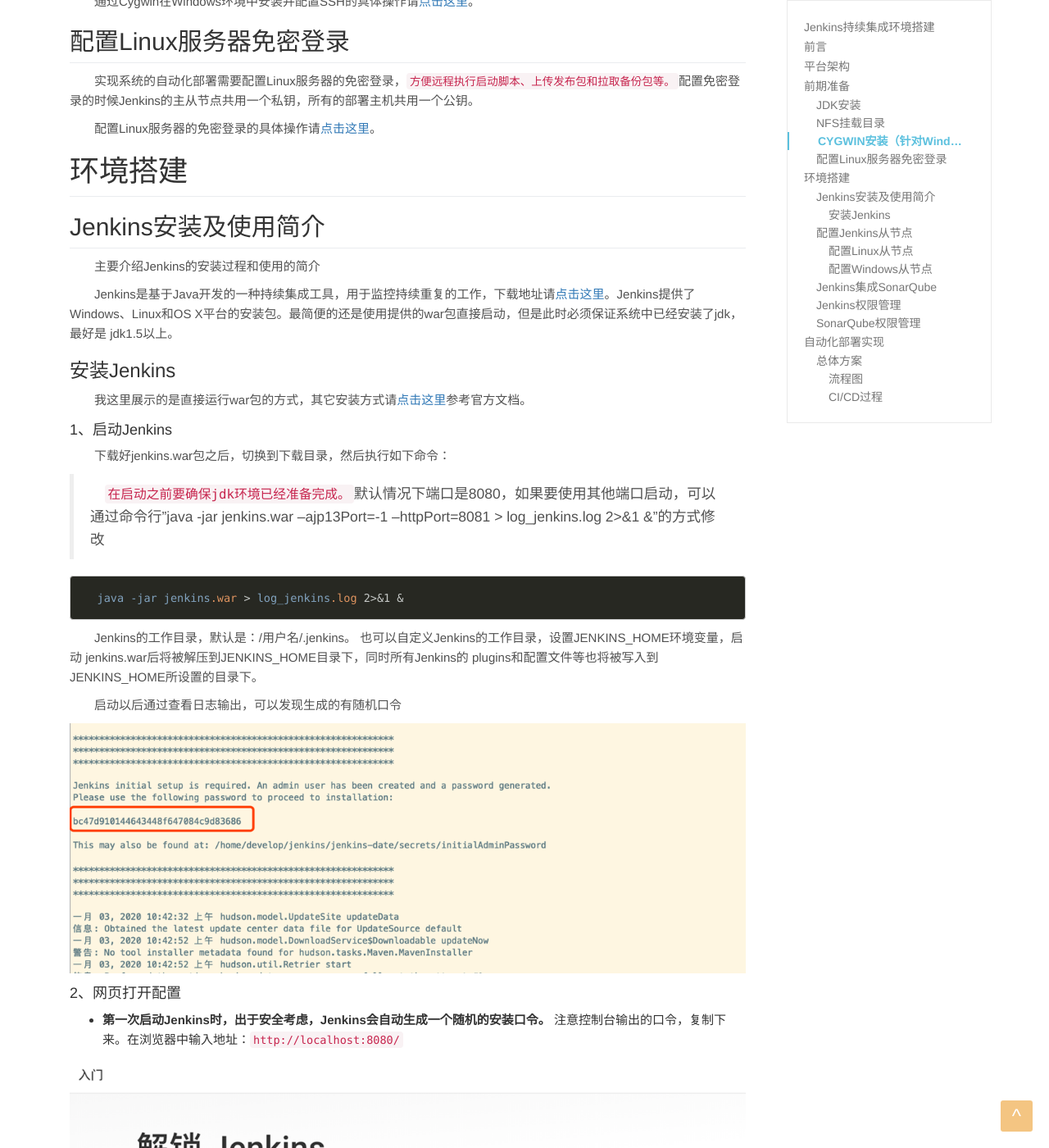
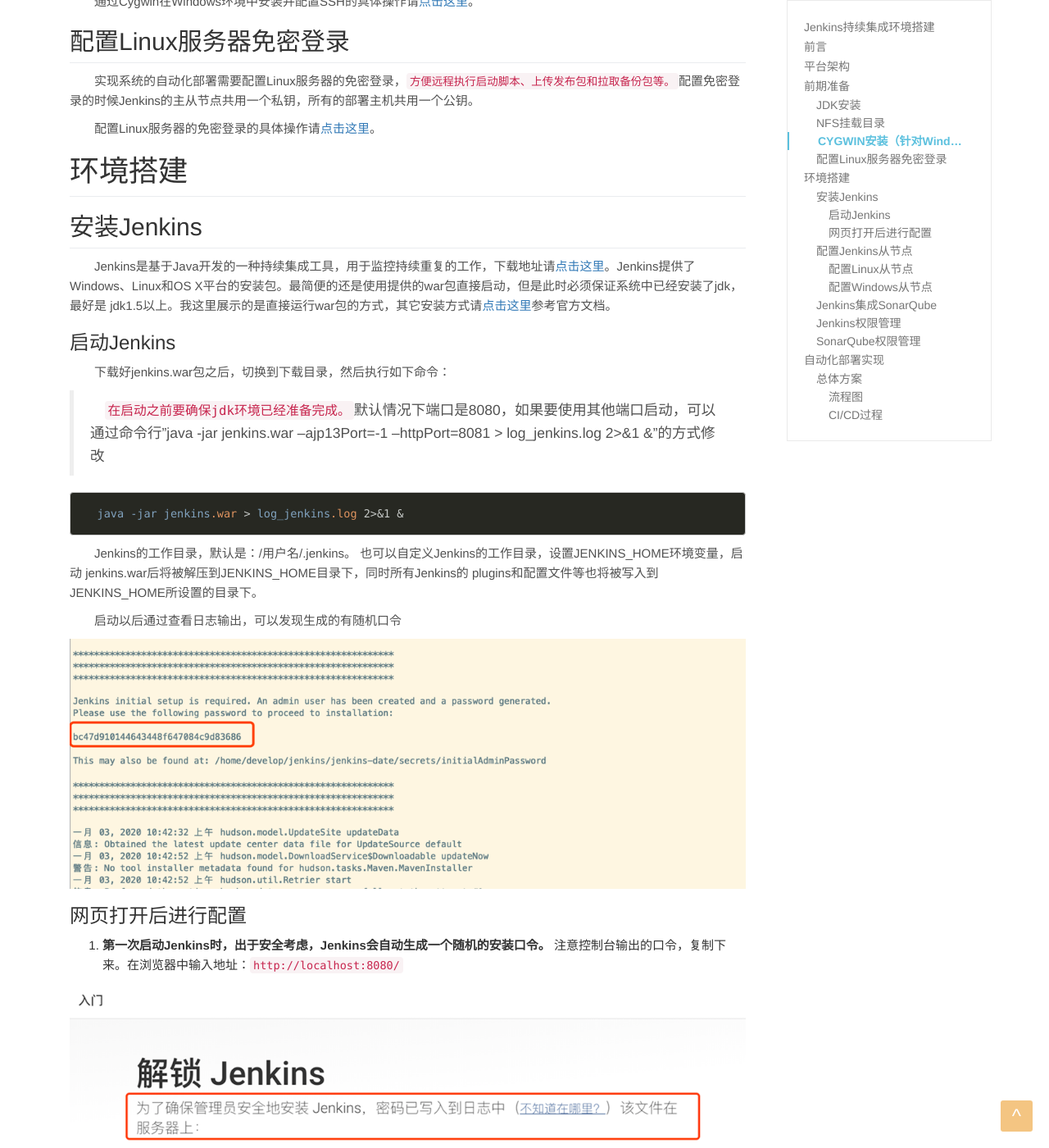
Before and after one commit to howdypl/howdypl.github.io, a Jekyll site: the page built from _posts/2020-01-02-jenkins-summary.md, in a window 1280 px wide and 1400 px high, scrolled down 1553 px. Shown: the whole window at 82% size. Built offline with Jekyll 4.4.1, drawn with Linux system fonts in a browser that asks for light colours.

Commit message:
Jenkins持续集成环境搭建初稿202001031354

```diff
--- a/_posts/2020-01-02-jenkins-summary.md
+++ b/_posts/2020-01-02-jenkins-summary.md
@@ -46,15 +46,11 @@ tags: [Jenkins]
 
 # 环境搭建
 
-## Jenkins安装及使用简介
-&emsp;&emsp;主要介绍Jenkins的安装过程和使用的简介
 
-&emsp;&emsp;Jenkins是基于Java开发的一种持续集成工具，用于监控持续重复的工作，下载地址请[点击这里](https://jenkins.io/zh/download/ "Jenkins下载地址")。Jenkins提供了Windows、Linux和OS X平台的安装包。最简便的还是使用提供的war包直接启动，但是此时必须保证系统中已经安装了jdk，最好是 jdk1.5以上。
+## 安装Jenkins
+&emsp;&emsp;Jenkins是基于Java开发的一种持续集成工具，用于监控持续重复的工作，下载地址请[点击这里](https://jenkins.io/zh/download/ "Jenkins下载地址")。Jenkins提供了Windows、Linux和OS X平台的安装包。最简便的还是使用提供的war包直接启动，但是此时必须保证系统中已经安装了jdk，最好是 jdk1.5以上。我这里展示的是直接运行war包的方式，其它安装方式请[点击这里](https://jenkins.io/zh/doc/book/getting-started/ "官方参考文档")参考官方文档。
 
-### 安装Jenkins
-&emsp;&emsp;我这里展示的是直接运行war包的方式，其它安装方式请[点击这里](https://jenkins.io/zh/doc/book/getting-started/ "官方参考文档")参考官方文档。
-
-#### 1、启动Jenkins
+### 启动Jenkins
 &emsp;&emsp;下载好jenkins.war包之后，切换到下载目录，然后执行如下命令：
 
 >&emsp;`在启动之前要确保jdk环境已经准备完成。`默认情况下端口是8080，如果要使用其他端口启动，可以通过命令行"java -jar jenkins.war --ajp13Port=-1 --httpPort=8081 > log_jenkins.log 2>&1 &"的方式修改
@@ -69,14 +65,14 @@ tags: [Jenkins]
 
 ![随机口令](https://howdypl.github.io/img/jenkins/jenkins-1.png "随机口令"){:height="100%" width="100%"}
 
-#### 2、网页打开配置
+### 网页打开后进行配置
 
-- **第一次启动Jenkins时，出于安全考虑，Jenkins会自动生成一个随机的安装口令。**
+1. **第一次启动Jenkins时，出于安全考虑，Jenkins会自动生成一个随机的安装口令。**
 注意控制台输出的口令，复制下来。在浏览器中输入地址：`http://localhost:8080/`
 
 ![解锁Jenkins](https://howdypl.github.io/img/jenkins/jenkins-2.png "解锁Jenkins"){:height="100%" width="100%"}
 
-- **选择需要安装的插件**
+2. **选择需要安装的插件**
 
 &emsp;&emsp;选择默认推荐即可，会安装通用的社区插件，剩下的可以在使用的时候再进行安装。
 
```
Also changed, not shown: other parts of _posts/2020-01-02-jenkins-summary.md (+3 -3 lines).
